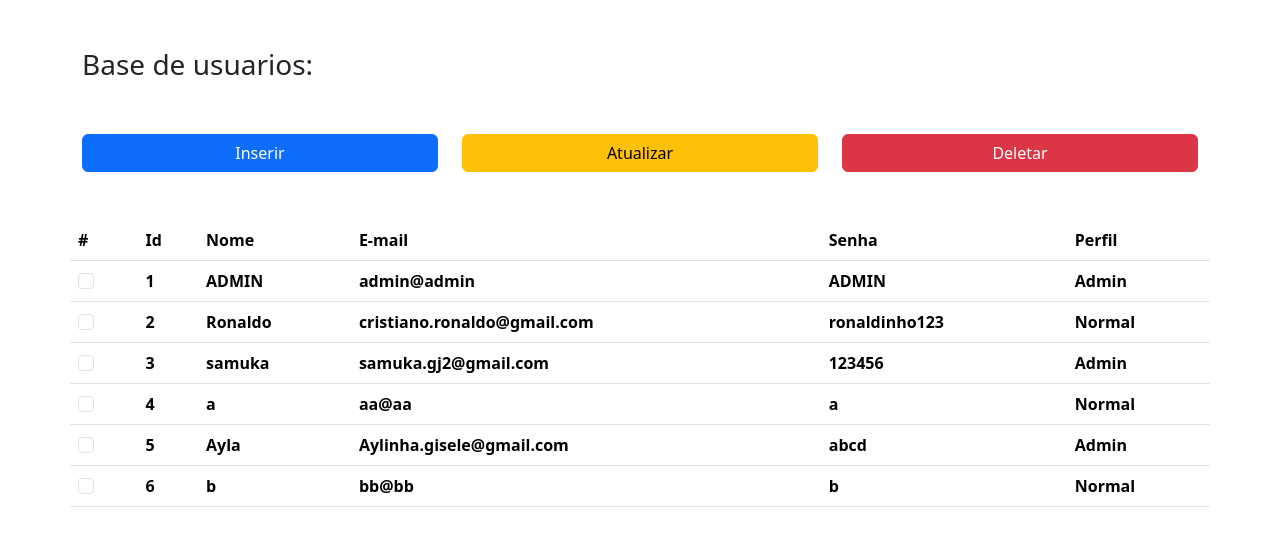
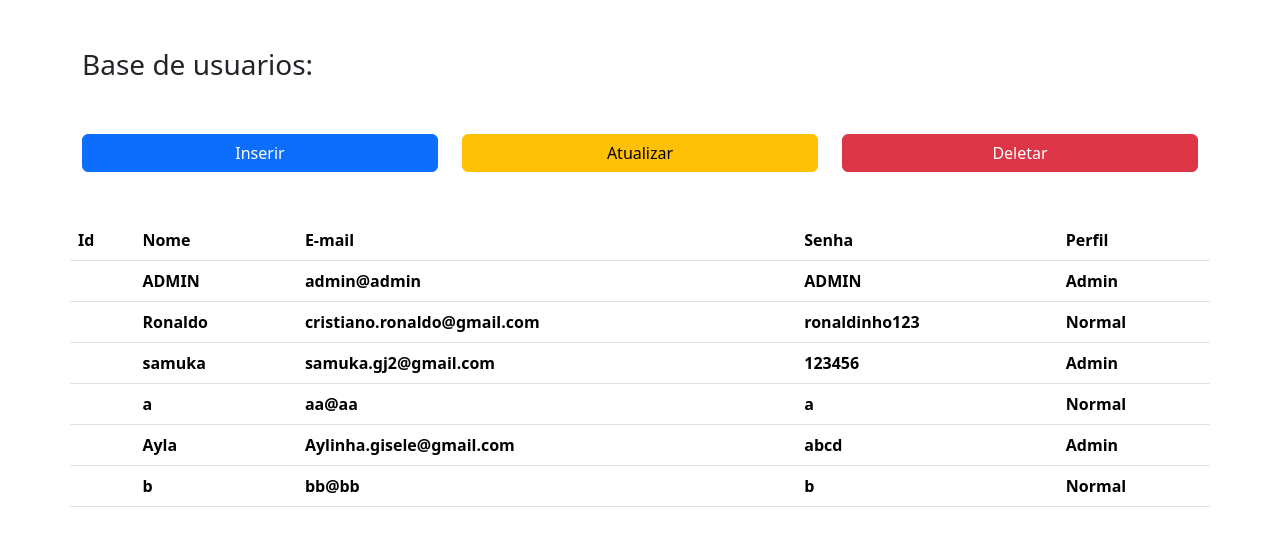
Before and after one commit to samukagomes/Python, a Flask app: page /admin in a window 1280 px wide. Shown: the top 546 px of the page. Run offline with Flask 3, Linux system fonts and the light colour scheme; data comes from the database, SQL or seed files in the repository; lists and menus that the app fills with data are empty.

Commit message:
atualização de layout

```diff
--- a/Projetos/Sites/Flask/Login/app/controllers/default.py
+++ b/Projetos/Sites/Flask/Login/app/controllers/default.py
@@ -51,7 +51,6 @@ def cadastrar ():
 @app.route('/admin/<int:id>/delete', methods=['GET', 'POST'])
 def deletar(id):
     user = db.get_or_404(User, id)
-
     if request.method == 'POST':
         db.session(user)
         db.session.commit()
--- a/Projetos/Sites/Flask/Login/app/templates/admin.html
+++ b/Projetos/Sites/Flask/Login/app/templates/admin.html
@@ -69,7 +69,6 @@
         <table class="table table-hover table-responsive">
             <thead>
                 <tr>
-                    <th scope="col">#</th>
                     <th scope="col">Id</th>
                     <th scope="col">Nome</th>
                     <th scope="col">E-mail</th>
@@ -78,16 +77,9 @@
                 </tr>
             </thead>
             <tbody>
-
-                <form id="form_user">
                 {% for e in users %}
                 <tr>
                     <th scope="row">
-                            <input type="checkbox" class="form-check-input me-1 "
-                            name="checkbox" value="{{ e.id }}">
-                        </th>
-                        <th scope="row">
-                            <label class="form-check-label">{{e.id}}</label>
                     </th>
                     <th scope="row">
                         <label class="form-check-label">{{e.nome}}</label>
@@ -109,7 +101,6 @@
                     </th>
                 </tr>
                 {% endfor %}
-                </form>
             </tbody>
         </table>
     </div>
```
Lines whose indentation alone changed are shown as unchanged.
